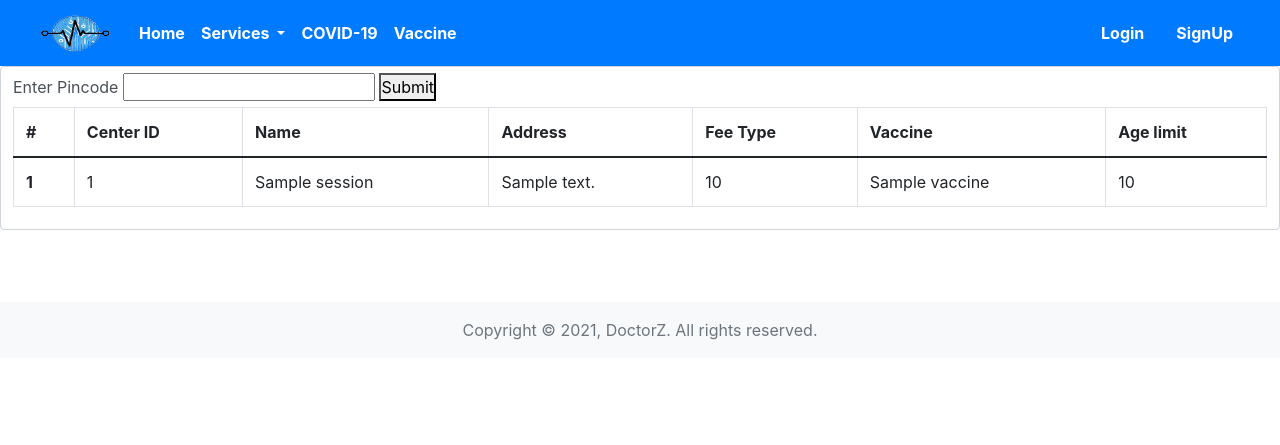
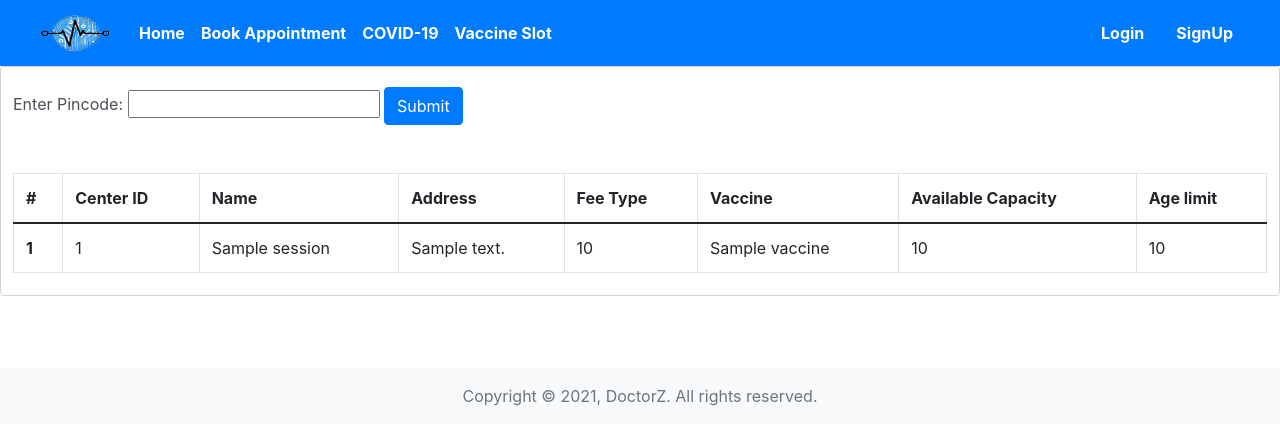
Before and after one commit to rebel47/DoctorZ, a Django app: page /vaccine in a window 1280 px wide. Shown: the top 445 px of the page. Run offline with Django 3.2, Linux system fonts and the light colour scheme; a database or web service that is not in the repository returns one stand-in record (values such as "Sample title"); data that the repository does not hold is empty; some libraries are stand-ins or nearby versions.

Commit message:
Vaccine Slot update

```diff
--- a/templates/base.html
+++ b/templates/base.html
@@ -75,7 +75,7 @@
                     <!-- <li class="nav-item">
                         <a class="nav-link text-primary" href="#">Doctors</a>
                     </li> -->
-                    <li class="nav-item dropdown">
+                    <!-- <li class="nav-item dropdown">
                         <a class="nav-link dropdown-toggle text-white fw-bold" href="#" id="navbarDropdown" role="button" data-bs-toggle="dropdown" aria-expanded="false">
               Services
             </a>
@@ -102,12 +102,15 @@
                             </li>
                             <li><a class="dropdown-item" href="{% url 'book-appointment' %}">Dentist</a></li>
                         </ul>
+                    </li> -->
+                    <li class="nav-item">
+                        <a class="nav-link text-white fw-bold" aria-current="page" href="{% url 'book-appointment' %}">Book Appointment</a>
                     </li>
                     <li class="nav-item">
                         <a class="nav-link text-white fw-bold" aria-current="page" href="{% url 'covid-19' %}">COVID-19</a>
                     </li>
                     <li class="nav-item">
-                        <a class="nav-link text-white fw-bold" aria-current="page" href="vaccine">Vaccine</a>
+                        <a class="nav-link text-white fw-bold" aria-current="page" href="vaccine">Vaccine Slot</a>
                     </li>
                 </ul>
                 <form class="d-flex">
--- a/templates/vaccine_data.html
+++ b/templates/vaccine_data.html
@@ -1,13 +1,18 @@
 {% extends 'base.html' %} {% block title %}Home{% endblock title %} {% block body %}
 
-
+<style>
+    .formy {
+        padding-top: 20px;
+    }
+</style>
 <div>
-    <div class="form-control">
+    <div class="form-control formy">
         <form method="GET">
-            <label for="pincode">Enter Pincode</label>
-            <input type="text" name="pincode">
-            <button type="submit">Submit</button>
+            <label for="pincode" style="margin: 5px 0px 5px 0px;">Enter Pincode: </label>
+            <input class="" type="text" name="pincode">
+            <button class="btn btn-primary" type="submit">Submit</button>
         </form>
+        <br><br>
         <table class="table table-bordered">
 
             <thead>
@@ -18,6 +23,7 @@
                     <th scope="col">Address</th>
                     <th scope="col">Fee Type</th>
                     <th scope="col">Vaccine</th>
+                    <th scope="col">Available Capacity</th>
                     <th scope="col">Age limit</th>
                 </tr>
             </thead>
@@ -32,6 +38,7 @@
                     <td>{{i.address}}</td>
                     <td>{{i.fee_type}}</td>
                     <td>{{i.vaccine}}</td>
+                    <td>{{i.available_capacity}}</td>
                     <td>{{i.min_age_limit}}</td>
                 </tr>
                 {% endfor %}
```
Also changed, not shown: templates/landingPage.html (+6 -6 lines), db.sqlite3.
